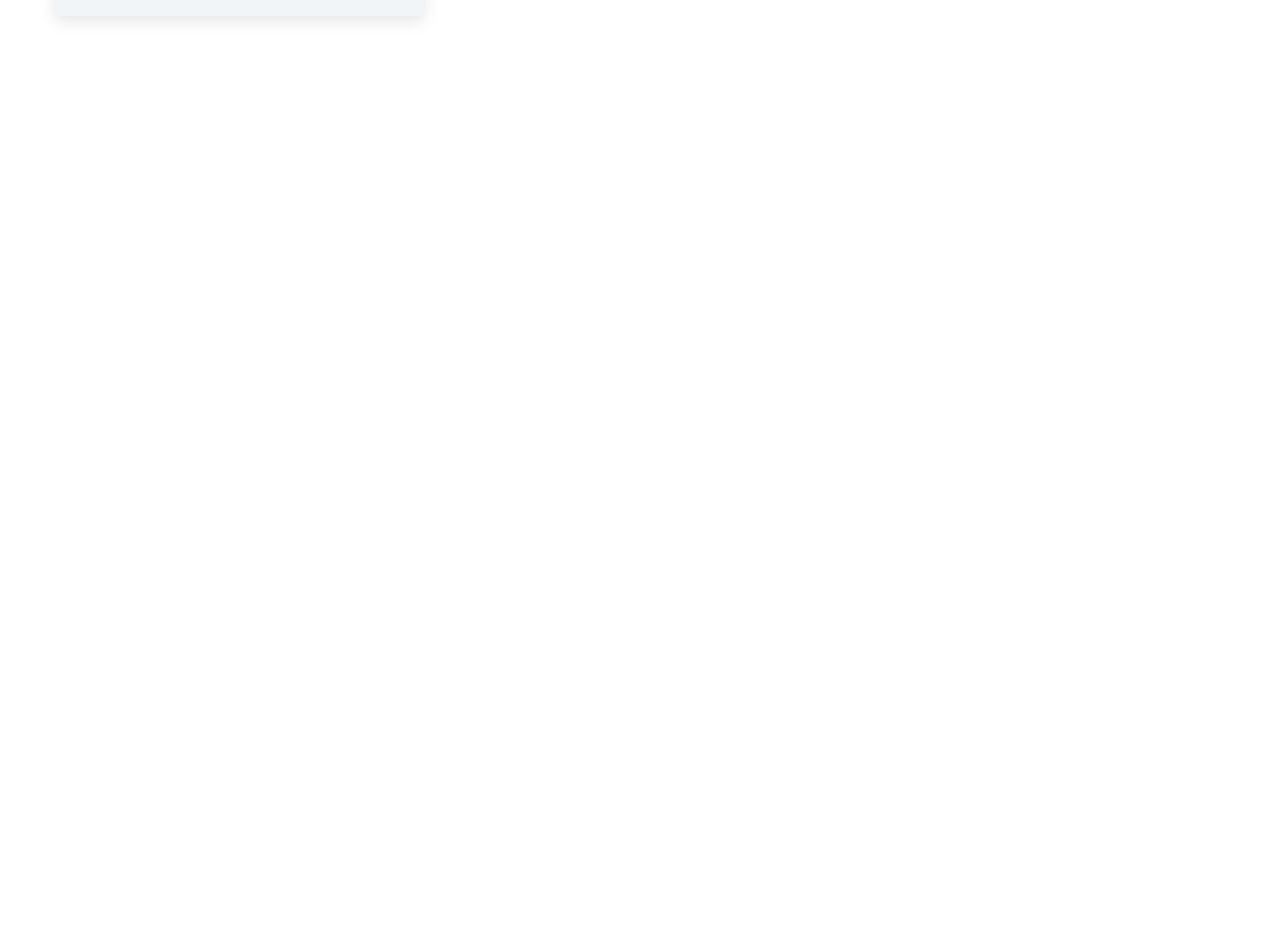
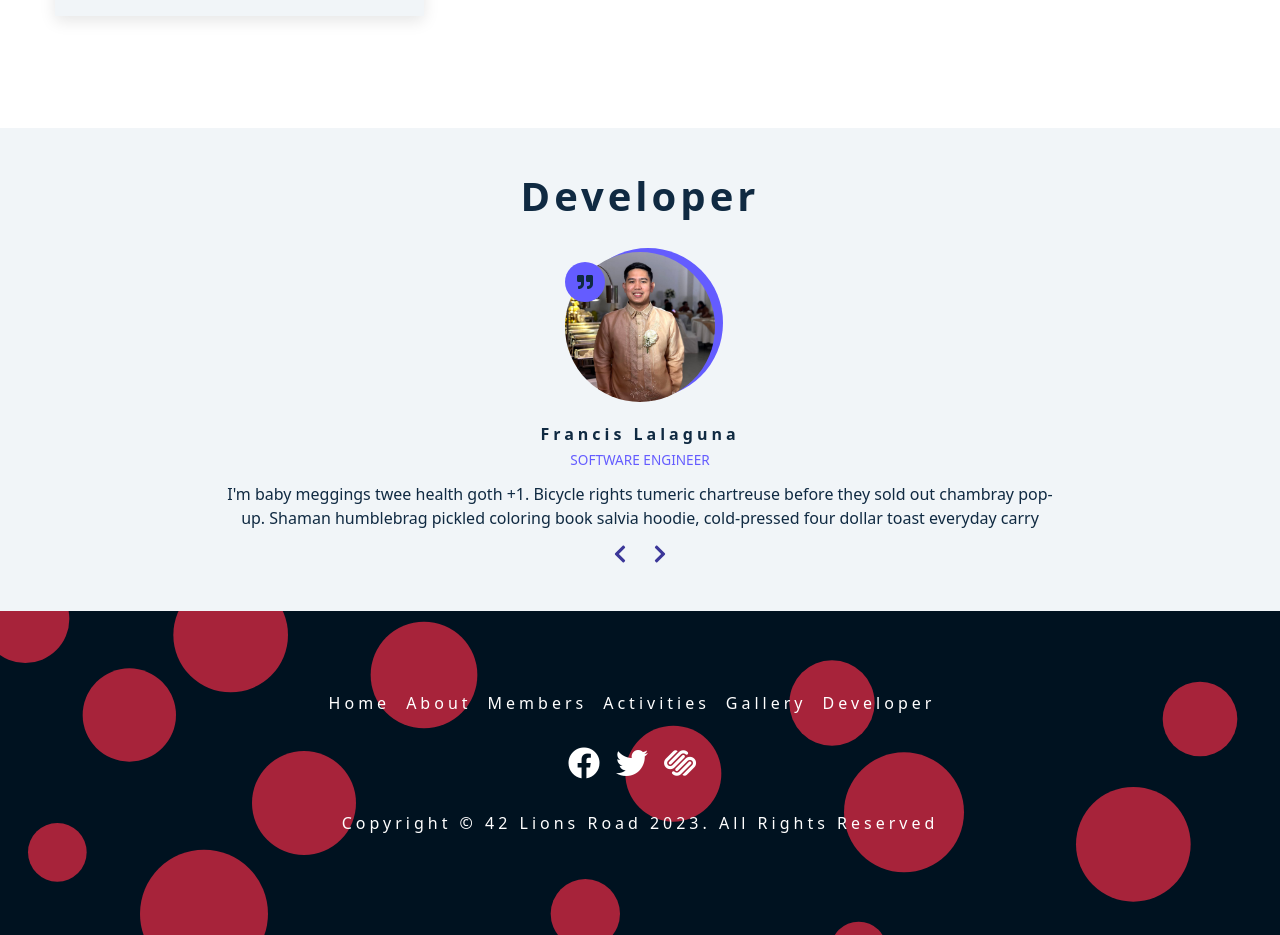
Before and after one commit to Franz0000/42-lions-road, a React (Create React App) app: page / in a window 1280 px wide. Shown: the part 4388-5323 px from the top of the page. Before the commit the page ends 4516 px from the top, so only its background shows below. Built offline with nearby package versions, Linux system fonts and the light colour scheme.

Commit message:
update former1 image, add footer and developer

```diff
--- a/src/App.js
+++ b/src/App.js
@@ -17,8 +17,8 @@ function App() {
       {/* <Services /> */}
       {/* <Album /> */}
       <Members />
-      {/* <Developer/> */}
-      {/* <Footer /> */}
+      <Developer/>
+      <Footer />
     </React.Fragment>
   );
 }
--- a/src/components/Footer.js
+++ b/src/components/Footer.js
@@ -11,7 +11,7 @@ const Footer = () => {
         })}
       </ul>
       <p className='copyright'>
-        copyright &copy; Nick & Yolyn
+        copyright &copy; 42 Lions Road
         <span id='date'>{new Date().getFullYear()}</span>. all rights reserved
       </p>
     </footer>
--- a/src/data.js
+++ b/src/data.js
@@ -7,7 +7,7 @@ import member6 from './images/pnk-member-6.jpg';
 import member7 from './images/pnk-member-7.jpg';
 
 
-import formerMember0 from './images/pnk-formerMember-0.jpg';
+import formerMember0 from './images/pnk-formerMember-1.jpg';
 
 
 import teacher0 from './images/pnk-teacher-0.jpg';
```
Also changed, not shown: src/images/pnk-formerMember-1.jpg (added).
